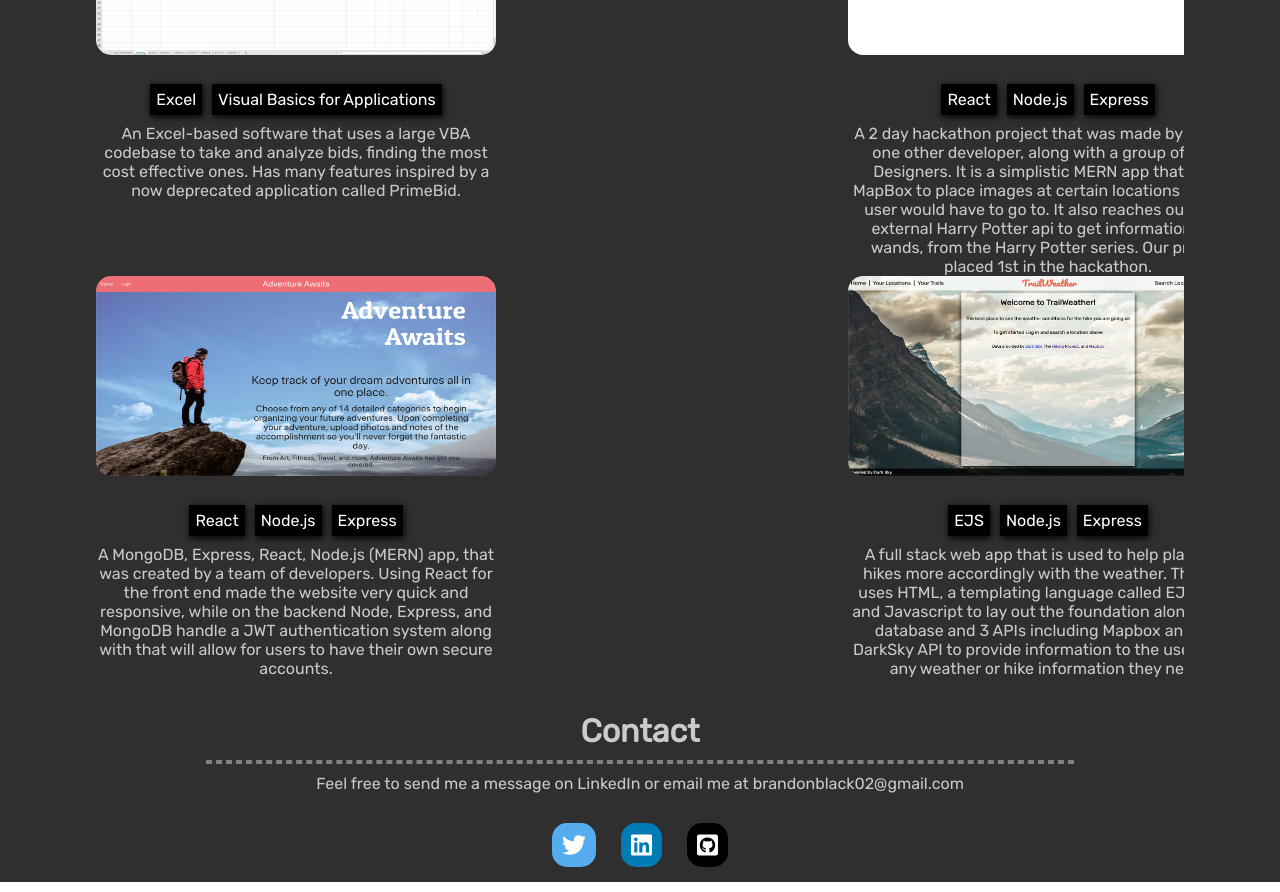
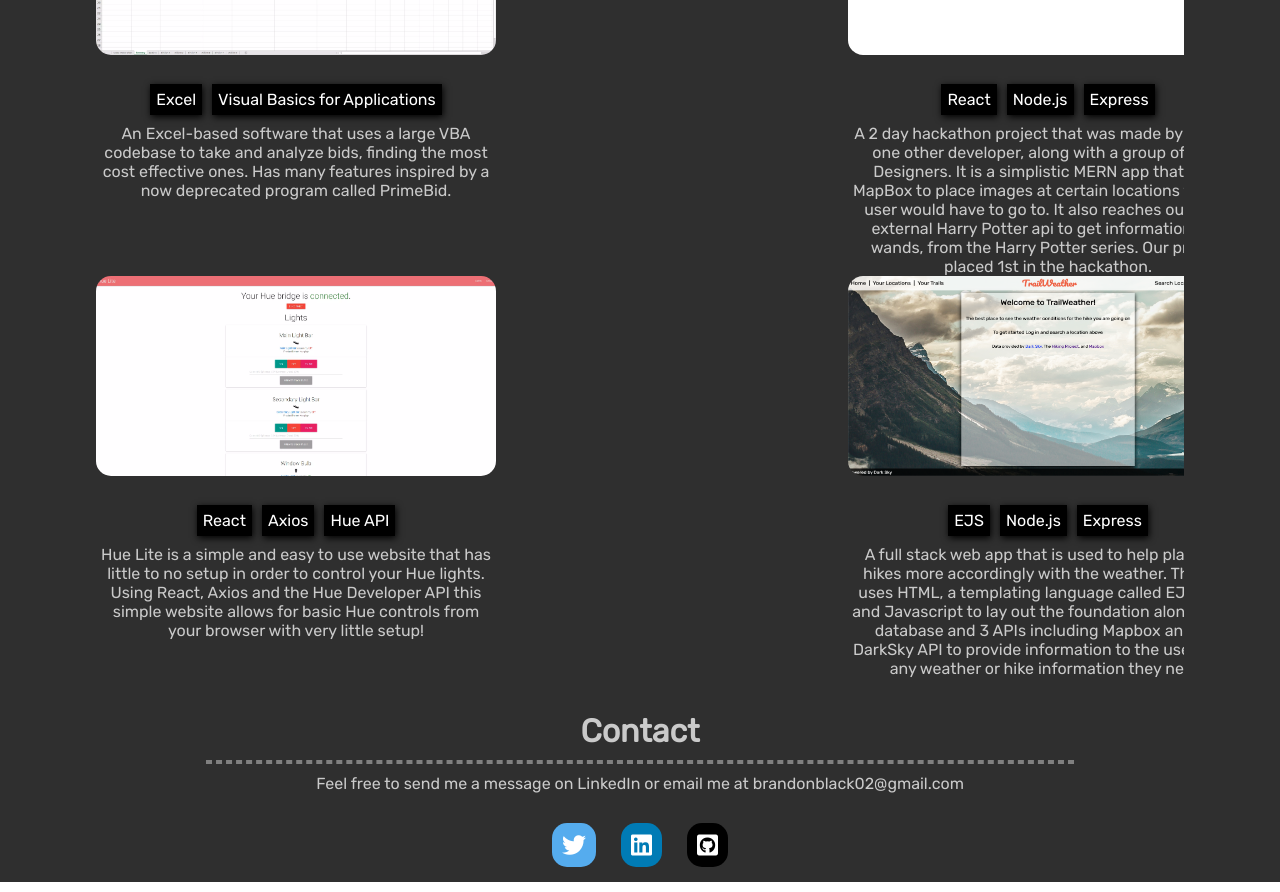
Before and after one commit to Brandon205/Portfolio, a React (Create React App) app: page / in a window 1280 px wide. Shown: the part 1260-2152 px from the top of the page. Built offline with nearby package versions, Linux system fonts and the light colour scheme; the HTML template or start-up script is replaced by a standard one.

Commit message:
Replaced Adventure Awaits with Hue Lite

```diff
--- a/src/Projects.js
+++ b/src/Projects.js
@@ -4,10 +4,10 @@
 import trailWeather from './img/trailWeather.webp';
 import potterGo from './img/potterGo.webp';
 import bidOld from './img/Bid-Summary.png';
-import adventureAwaits from './img/adventureAwaits.webp'; // Delete
+import hueLite from './img/HueLite.webp'; // Delete
 import trailWeatherOld from './img/trailWeather.png';
 import potterGoOld from './img/potterGo.png';
-import adventureAwaitsOld from './img/adventureAwaits.png'; // Delete
+import hueLiteOld from './img/HueLite.png'; // Delete
 
 export default function Projects() {
   const [project1, setProject1] = useState(false);
@@ -57,18 +57,18 @@
       content3 = (
         <>
           <picture>
-            <source srcSet={adventureAwaits} type="image/webp" />
-            <source srcSet={adventureAwaitsOld} type="image/jpeg" />
-            <img className="project-img-blur" src={adventureAwaitsOld} alt="Adventure Awaits home page" />
+            <source srcSet={hueLite} type="image/webp" />
+            <source srcSet={hueLiteOld} type="image/jpeg" />
+            <img className="project-img-blur" src={hueLiteOld} alt="Adventure Awaits home page" />
           </picture>
           <div className="project-details">
-          <h1>Adventure Awaits</h1>
+          <h1>Hue Lite</h1>
           <hr />
           <div className="button">
-            <a href="https://boiling-depths-32027.herokuapp.com/" target="_blank" rel="noopener noreferrer">Live Demo</a>
+            <a href="https://brandon205.github.io/hue-lights" target="_blank" rel="noopener noreferrer">Live Demo</a>
           </div>
             <div className="button">
-              <a href="https://github.com/Brandon205/adventure-awaits" target="_blank" rel="noopener noreferrer">Github</a>
+              <a href="https://github.com/Brandon205/hue-lights" target="_blank" rel="noopener noreferrer">Github</a>
             </div>
           </div>
         </>
@@ -99,7 +99,7 @@
         content1 = ''
         content2 = ''
         content3 = ''
-        content4 = '';
+        content4 = ''
   }
   return (
     <div id="projects" className="projects">
@@ -118,7 +118,7 @@
             <p>Excel</p>
             <p>Visual Basics for Applications</p>
           </section>
-          <p>An Excel-based software that uses a large VBA codebase to take and analyze bids, finding the most cost effective ones. Has many features inspired by a now deprecated application called PrimeBid.</p><br/>
+          <p>An Excel-based software that uses a large VBA codebase to take and analyze bids, finding the most cost effective ones. Has many features inspired by a now deprecated program called PrimeBid.</p><br/>
         </div>
         <div className="project2" onMouseEnter={() => setProject2(true)} onMouseLeave={() => setProject2(false)}>
           {project2 ? content2 : <picture>
@@ -137,18 +137,18 @@
         </div>
         <div className="project3" onMouseEnter={() => setProject3(true)} onMouseLeave={() => setProject3(false)}>
           {project3 ? content3 : <picture>
-            <source srcSet={adventureAwaits} type="image/webp" />
-            <source srcSet={adventureAwaitsOld} type="image/jpeg" />
-            <img className="project-img" src={adventureAwaitsOld} alt="Adventure Awaits home page" />
+            <source srcSet={hueLite} type="image/webp" />
+            <source srcSet={hueLiteOld} type="image/jpeg" />
+            <img className="project-img" src={hueLiteOld} alt="Adventure Awaits home page" />
           </picture> }
         </div>
         <div className="project3-description">
           <section className="frameworks">
             <p>React</p>
-            <p>Node.js</p>
-            <p>Express</p>
+            <p>Axios</p>
+            <p>Hue API</p>
           </section>
-          <p>A MongoDB, Express, React, Node.js (MERN) app, that was created by a team of developers. Using React for the front end made the website very quick and responsive, while on the backend Node, Express, and MongoDB handle a JWT authentication system along with that will allow for users to have their own secure accounts.</p>
+          <p>Hue Lite is a simple and easy to use website that has little to no setup in order to control your Hue lights. Using React, Axios and the Hue Developer API this simple website allows for basic Hue controls from your browser with very little setup!</p>
         </div>
         <div className="project4" onMouseEnter={() => setProject4(true)} onMouseLeave={() => setProject4(false)}>
           {project4 ? content4 : <picture>
```
Also changed, not shown: src/img/HueLite.png (added), src/img/HueLite.webp (added).
